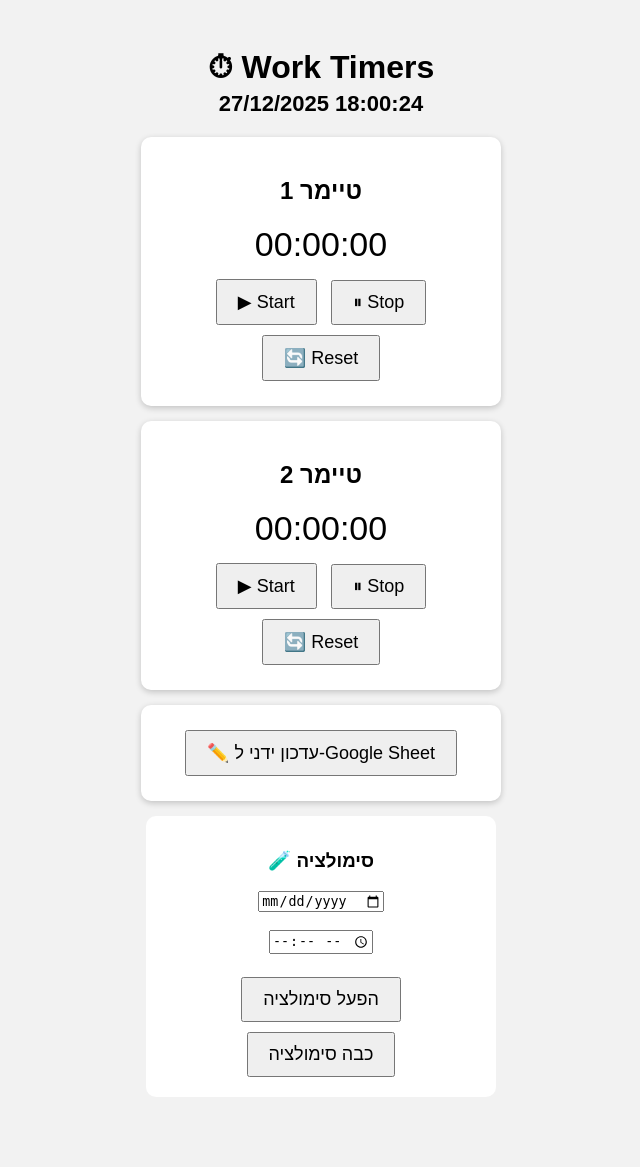
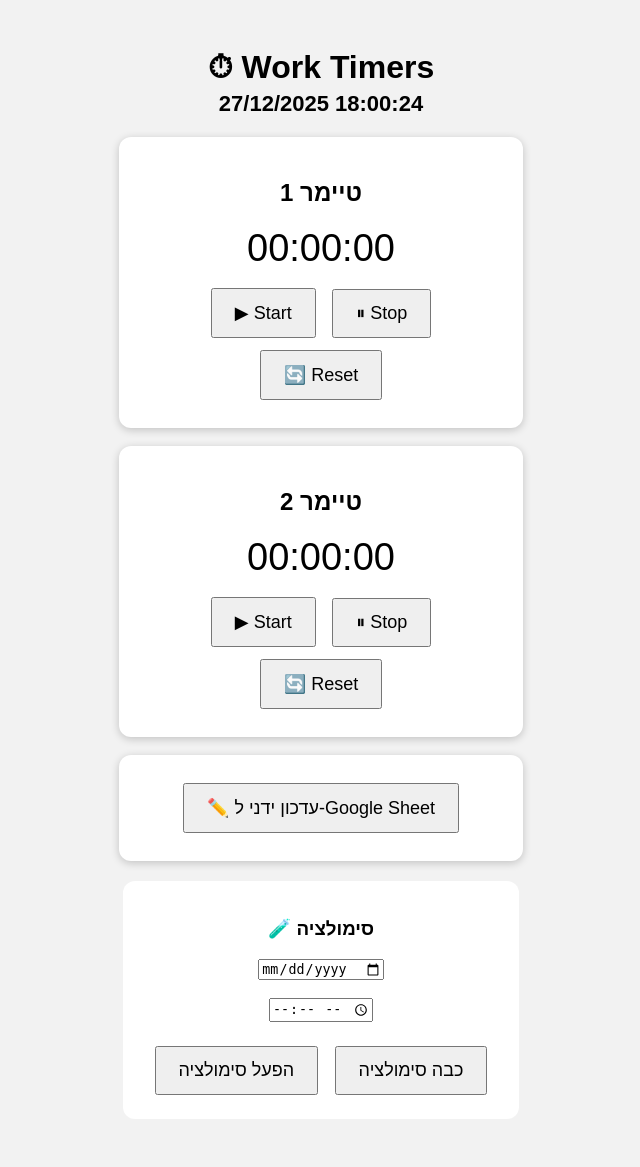
Before and after one commit to matanexcell-lab/work-timers, a Flask app: page / in a window 1280 px wide. Shown: the whole page, without its empty margins (319-959 px from the left). Before the commit the page ends 1097 px from the top, so only its background shows below. Run offline with Flask 3, Linux system fonts and the light colour scheme.

Commit message:
Update index.html

```diff
--- a/app/templates/index.html
+++ b/app/templates/index.html
@@ -28,35 +28,31 @@ h1 {
 
 .card {
   background: white;
-  border-radius: 10px;
-  padding: 20px;
-  margin: 15px auto;
-  max-width: 320px;
-  box-shadow: 0 2px 6px rgba(0,0,0,0.2);
+  border-radius: 12px;
+  padding: 22px;
+  margin: 18px auto;
+  max-width: 360px;
+  box-shadow: 0 2px 8px rgba(0,0,0,0.2);
 }
 
 .timer {
-  font-size: 34px;
-  margin: 10px 0;
+  font-size: 38px;
+  margin: 12px 0;
 }
 
 button {
   font-size: 18px;
-  padding: 10px 20px;
-  margin: 5px;
+  padding: 12px 22px;
+  margin: 6px;
   cursor: pointer;
-}
-
-hr {
-  margin: 25px 0;
 }
 
 .sim-box {
   background: #fff;
-  padding: 15px;
-  border-radius: 10px;
-  max-width: 320px;
-  margin: auto;
+  padding: 18px;
+  border-radius: 12px;
+  max-width: 360px;
+  margin: 20px auto;
 }
 </style>
 </head>
@@ -70,18 +66,18 @@ hr {
 <div class="card">
   <h2>טיימר 1</h2>
   <div class="timer" id="timer-1">00:00:00</div>
-  <button onclick="start(1)">▶ Start</button>
-  <button onclick="stop(1)">⏸ Stop</button>
-  <button onclick="resetT(1)">🔄 Reset</button>
+  <button onclick="startTimer(1)">▶ Start</button>
+  <button onclick="stopTimer(1)">⏸ Stop</button>
+  <button onclick="resetTimer(1)">🔄 Reset</button>
 </div>
 
 <!-- TIMER 2 -->
 <div class="card">
   <h2>טיימר 2</h2>
   <div class="timer" id="timer-2">00:00:00</div>
-  <button onclick="start(2)">▶ Start</button>
-  <button onclick="stop(2)">⏸ Stop</button>
-  <button onclick="resetT(2)">🔄 Reset</button>
+  <button onclick="startTimer(2)">▶ Start</button>
+  <button onclick="stopTimer(2)">⏸ Stop</button>
+  <button onclick="resetTimer(2)">🔄 Reset</button>
 </div>
 
 <!-- GOOGLE SHEET -->
@@ -101,7 +97,7 @@ hr {
 <script>
 const BASE = window.location.origin;
 
-// ===== STATUS REFRESH =====
+// ================= STATUS =================
 async function refreshStatus(){
   try {
     const r = await fetch(`${BASE}/api/status`);
@@ -114,35 +110,45 @@ async function refreshStatus(){
     d.timers.forEach((t, i) => {
       document.getElementById(`timer-${i+1}`).innerText = t;
     });
-  } catch(e) {
-    console.error("Status error", e);
+  } catch(e){
+    console.error("Status error:", e);
   }
 }
 
 setInterval(refreshStatus, 1000);
 refreshStatus();
 
-// ===== TIMER ACTIONS =====
-function start(i){
-  fetch(`${BASE}/api/timer/${i}/start`, { method: "POST" });
+// ================= TIMER ACTIONS =================
+async function startTimer(i){
+  const r = await fetch(`${BASE}/api/timer/${i}/start`, { method: "POST" });
+  console.log("START", await r.json());
+  refreshStatus();
 }
 
-function stop(i){
-  fetch(`${BASE}/api/timer/${i}/stop`, { method: "POST" });
+async function stopTimer(i){
+  await fetch(`${BASE}/api/timer/${i}/stop`, { method: "POST" });
+  refreshStatus();
 }
 
-function resetT(i){
-  fetch(`${BASE}/api/timer/${i}/reset`, { method: "POST" });
+async function resetTimer(i){
+  await fetch(`${BASE}/api/timer/${i}/reset`, { method: "POST" });
+  refreshStatus();
 }
 
-// ===== GOOGLE SHEET =====
-function logNow(){
-  fetch(`${BASE}/api/log`, { method: "POST" })
-    .then(() => alert("✅ עודכן ב-Google Sheet"));
+// ================= GOOGLE SHEET =================
+async function logNow(){
+  try {
+    const r = await fetch(`${BASE}/api/log-now`, { method: "POST" });
+    const d = await r.json();
+    alert("✅ עודכן ב-Google Sheet");
+    console.log("LOG:", d);
+  } catch(e){
+    alert("❌ שגיאה בעדכון");
+  }
 }
 
-// ===== SIMULATION =====
-function startSim(){
+// ================= SIMULATION =================
+async function startSim(){
   const d = simDate.value;
   const t = simTime.value;
   if(!d || !t){
@@ -150,15 +156,17 @@ function startSim(){
     return;
   }
 
-  fetch(`${BASE}/api/sim/start`, {
+  await fetch(`${BASE}/api/sim/start`, {
     method: "POST",
     headers: { "Content-Type": "application/json" },
     body: JSON.stringify({ datetime: `${d} ${t}` })
   });
+  refreshStatus();
 }
 
-function stopSim(){
-  fetch(`${BASE}/api/sim/stop`, { method: "POST" });
+async function stopSim(){
+  await fetch(`${BASE}/api/sim/stop`, { method: "POST" });
+  refreshStatus();
 }
 </script>
 
```
